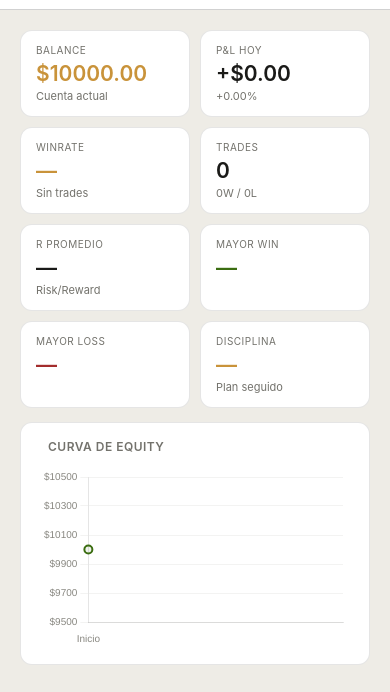
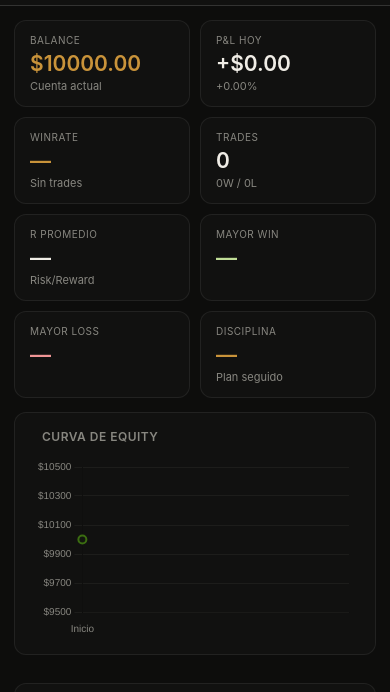
Before and after one commit to juanfemendoza25-stack/mentalidad-trader-ganador-, a website: page public/index.html in a window 390 px wide. Shown: the part 122-814 px from the top of the page. Drawn offline with nearby package versions, Linux system fonts and the light colour scheme; some icons are missing.

Commit message:
style: diseño oscuro full-width permanente
- Tema oscuro forzado siempre (sin media query)
- Layout 100% ancho de pantalla sin max-width
- Scrollbar oscuro, select options oscuros, highlight dorado
- Responsive mejorado para móvil y tablet

Co-Authored-By: Claude Sonnet 4.6 <noreply@anthropic.com>

```diff
--- a/public/index.html
+++ b/public/index.html
@@ -8,25 +8,18 @@
 <style>
 *{box-sizing:border-box;margin:0;padding:0}
 :root{
-  --gold:#C9933A;--gold-bg:#FAEEDA;--gold-text:#854F0B;
-  --s:#ffffff;--s2:#f5f5f4;--s3:#eeece6;
-  --t:#1a1a18;--t2:#73726c;
-  --b:rgba(0,0,0,0.1);--b2:rgba(0,0,0,0.18);
+  --gold:#C9933A;
+  --gold-bg:#2a1a05;--gold-text:#FAC775;
+  --s:#111110;--s2:#1a1a18;--s3:#0d0d0c;
+  --t:#f0ede6;--t2:#888780;
+  --b:rgba(255,255,255,0.07);--b2:rgba(255,255,255,0.14);
   --r:12px;--rm:8px;
-  --pos-bg:#EAF3DE;--pos-t:#3B6D11;--neg-bg:#FCEBEB;--neg-t:#A32D2D;
+  --pos-bg:#0f2205;--pos-t:#C0DD97;--neg-bg:#2d0a0a;--neg-t:#F09595;
 }
-@media(prefers-color-scheme:dark){
-  :root{
-    --s:#1c1c1a;--s2:#242422;--s3:#141412;
-    --t:#f0ede6;--t2:#888780;
-    --b:rgba(255,255,255,0.1);--b2:rgba(255,255,255,0.18);
-    --pos-bg:#173404;--pos-t:#C0DD97;--neg-bg:#501313;--neg-t:#F09595;
-    --gold-bg:#412402;--gold-text:#FAC775;
-  }
-}
+html,body{height:100%;width:100%;}
 body{font-family:-apple-system,BlinkMacSystemFont,'Segoe UI',sans-serif;background:var(--s3);color:var(--t);min-height:100vh;}
-.app{display:flex;flex-direction:column;min-height:100vh;max-width:1100px;margin:0 auto;}
-.topbar{display:flex;align-items:center;justify-content:space-between;padding:12px 20px;border-bottom:0.5px solid var(--b2);background:var(--s);position:sticky;top:0;z-index:100;}
+.app{display:flex;flex-direction:column;min-height:100vh;width:100%;}
+.topbar{display:flex;align-items:center;justify-content:space-between;padding:12px 28px;border-bottom:0.5px solid var(--b2);background:var(--s);position:sticky;top:0;z-index:100;width:100%;}
 .logo{display:flex;align-items:center;gap:10px;}
 .logo-icon{width:34px;height:34px;border-radius:var(--rm);background:#C9933A;display:flex;align-items:center;justify-content:center;}
 .logo-icon i{color:#fff;font-size:18px;}
@@ -37,7 +30,7 @@ body{font-family:-apple-system,BlinkMacSystemFont,'Segoe UI',sans-serif;backgrou
 .nb:hover{background:var(--s2);color:var(--t);}
 .nb.active{background:var(--s2);color:#C9933A;font-weight:600;}
 .nb i{font-size:16px;}
-.content{flex:1;padding:20px;background:var(--s3);}
+.content{flex:1;padding:24px 32px;background:var(--s3);width:100%;}
 .sec{display:none;}.sec.active{display:block;}
 
 /* MÉTRICAS */
@@ -164,10 +157,28 @@ textarea{height:70px;resize:vertical;}
 
 .two-col{display:grid;grid-template-columns:1fr 1fr;gap:14px;}
 
+/* scrollbar oscuro */
+::-webkit-scrollbar{width:6px;height:6px;}
+::-webkit-scrollbar-track{background:var(--s3);}
+::-webkit-scrollbar-thumb{background:rgba(255,255,255,0.1);border-radius:3px;}
+::-webkit-scrollbar-thumb:hover{background:rgba(255,255,255,0.2);}
+
+/* select option oscuro */
+select option{background:var(--s2);color:var(--t);}
+
+/* highlight de selección */
+::selection{background:rgba(201,147,58,.3);color:var(--t);}
+
+@media(max-width:900px){
+  .content{padding:16px 18px;}
+  .topbar{padding:10px 18px;}
+}
 @media(max-width:640px){
   .topbar{flex-direction:column;gap:10px;align-items:flex-start;}
+  .content{padding:14px;}
   .trade-grid,.plan-g,.yo-soy-grid,.fear-tracker,.two-col{grid-template-columns:1fr;}
   .full{grid-column:1;}
+  .g4{grid-template-columns:repeat(2,1fr);}
 }
 </style>
 </head>
```
